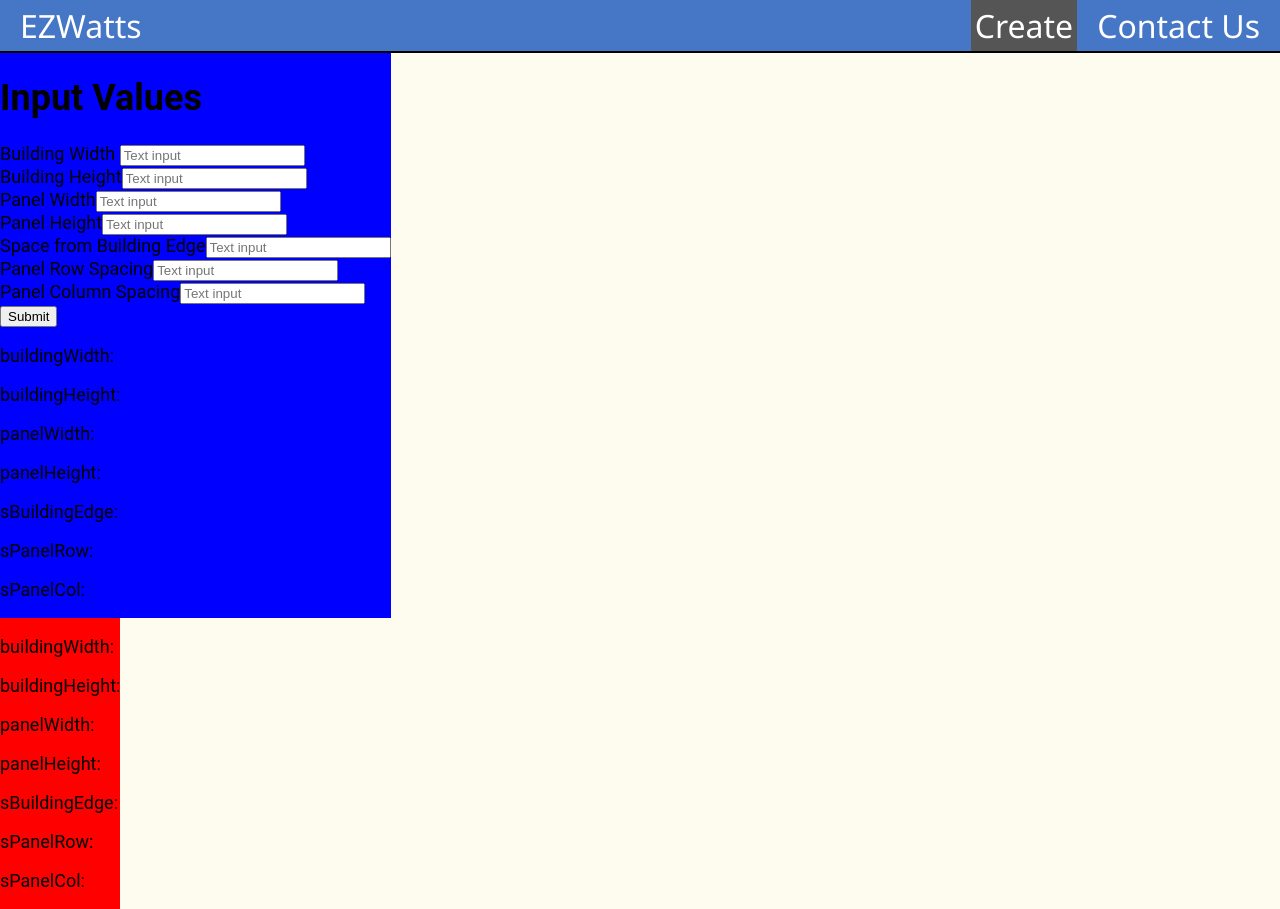
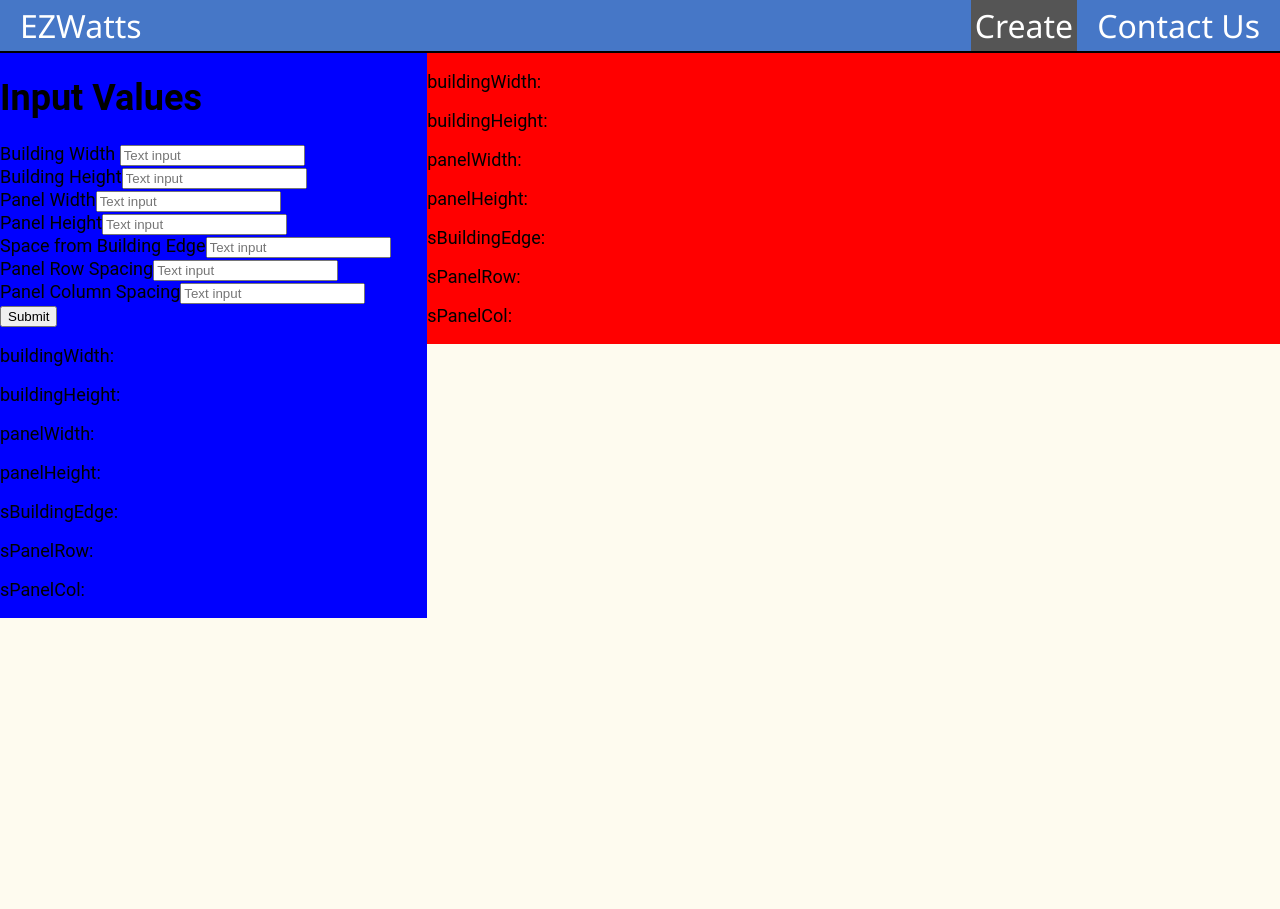
Before and after one commit to UMBC-447-Software-Engineering-Team/447-project.v1, a React (Create React App) app: page /create/Create in a window 1280 px wide. After the commit the page ends 800 px from the top, so only its background shows below. Built offline with nearby package versions, Linux system fonts and the light colour scheme.

Commit message:
right and left side fixed
made it so the left and right side are next to each other properly

```diff
--- a/src/index.css
+++ b/src/index.css
@@ -31,6 +31,23 @@ body {
   /*set the gradient to be a bit less harsh using opacity in rgba*/
   /*border-style: solid;*/
 }
+
+/*container for left and right side of create page*/
+.main {
+  display:flex;
+  flex-direction: row;
+  min-height: 100%;
+  font-family: 'Roboto', sans-serif;
+  /*set the gradient to be a bit less harsh using opacity in rgba*/
+  /*background-color: rgba(161, 129, 214,.75);*/
+
+  background-color: #fefbef;
+  /*background: linear-gradient(rgba(161, 129, 214,.5),rgba(255, 213, 0,.5), rgba(161, 129, 214,.5));
+  */
+  /*border-style: solid;*/
+}
+
+/*right side of create page*/
 .Right{
   align-self: baseline;
   flex-basis: auto;
@@ -39,7 +56,7 @@ body {
 
 }
 
-/*left flex box*/
+/*left side of create page*/
 .Left{
   align-self: flex-start;
   flex-grow: 1;
--- a/src/pages/create/Create.js
+++ b/src/pages/create/Create.js
@@ -10,12 +10,17 @@ import ReactDOM from 'react-dom/client';
 export default function Create() {
 
     return (
-      <><div className="Left">
+
+      <>
+      <div className="main">
+      <div className="Left">
         <Form />
       </div><div className="Right">
           <PanelDrawing />
 
-        </div></>
+        </div>
+      </div>
+     </>
 
 
     )
```
